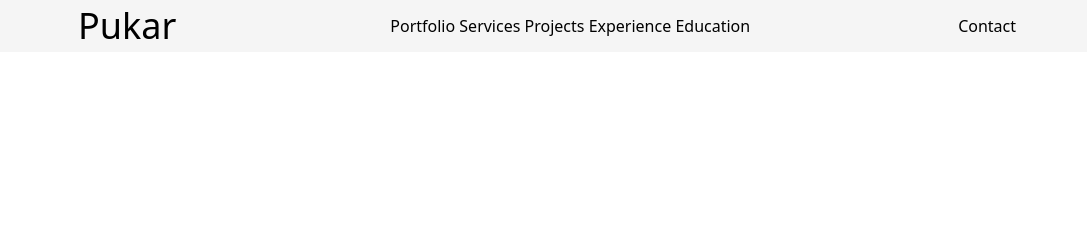
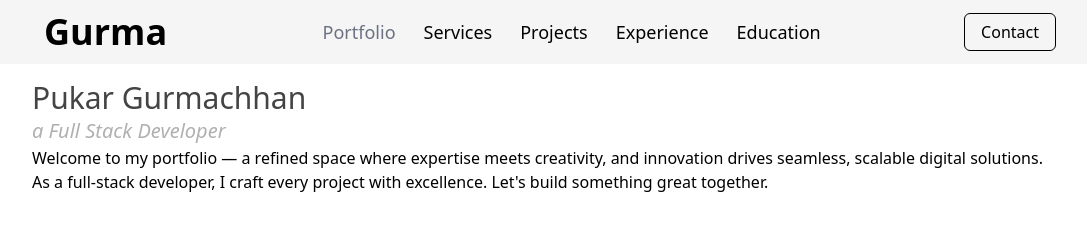
Before and after one commit to GurmachhanPukar1/GurmachhanPukar1.github.io, a website: page index.html in a window 1280 px wide. Shown: the whole page, without its empty margins (96-1183 px from the left). Drawn offline with Linux system fonts and the light colour scheme.

Commit message:
second commit

```diff
--- a/index.html
+++ b/index.html
@@ -1,5 +1,6 @@
 <!DOCTYPE html>
 <html lang="en">
+
 <head>
     <meta charset="UTF-8">
     <meta name="viewport" content="width=device-width, initial-scale=1.0">
@@ -7,32 +8,64 @@
     <link rel="stylesheet" href="/src/output.css">
     <style>
         .containerwidth {
-            width: 90%;
+            width: 80%;
             margin: auto;
         }
     </style>
 </head>
+
 <body>
 
     <header class="bg-[whitesmoke] sticky">
-        <nav class="flex justify-around containerwidth items-center">
-            <div class="text-4xl font-medium p-1.5">
-                <h1>Pukar</h1>
+        <nav class="flex justify-between containerwidth items-center">
+            <div class="text-4xl font-bold p-3">
+                <h1>Gurma</h1>
             </div>
 
-            <div class="">
-                <a href="http://">Portfolio</a>
-                <a href="http://">Services</a>
-                <a href="http://">Projects</a>
-                <a href="http://">Experience</a>
-                <a href="http://">Education</a>
+            <div class="flex gap-7 text-[18px]">
+                <a href="http://" class="hover: text-gray-500 f duration-150">Portfolio</a>
+                <a href="http://" class="hover:text-gray-500 duration-150">Services</a>
+                <a href="http://" class="hover:text-gray-500 duration-150">Projects</a>
+                <a href="http://" class="hover:text-gray-500 duration-150">Experience</a>
+                <a href="http://" class="hover:text-gray-500 duration-150">Education</a>
             </div>
 
             <div>
-                <button>Contact</button>
+                <button
+                    class="px-4 py-1.5 text-black border border-black rounded-md hover:bg-black hover:text-white transition">
+                    Contact
+                </button>
             </div>
         </nav>
     </header>
 
+
+    <main class="containerwidth py-4">
+
+        <div>
+            <h1 class="text-[#444444] text-3xl font-medium">Pukar Gurmachhan</h1>
+            <p class="italic text-[#B0B0B0] text-[20px]">a Full Stack Developer</p>
+            <p class="">Welcome to my portfolio — a refined space where expertise meets creativity, and innovation drives
+                seamless, scalable digital solutions. As a full-stack developer, I craft every project with excellence.
+                Let's build something great together.
+            </p>
+        </div>
+
+        <div></div>
+    </main>
+
+
 </body>
+
 </html>
+
+
+<!--    npx @tailwindcss/cli -i ./src/input.css -o ./src/output.css --watch    -->
+
+<!-- White (#FFFFFF): Use as the primary background color for a clean and spacious feel.
+
+Light Gray (#F5F5F5 or #EAEAEA): For subtle contrast in sections or as a secondary background.
+
+Medium Gray (#CCCCCC or #B0B0B0): For borders, dividers, or secondary text.
+
+Dark Gray (#333333 or #444444): For primary text, headings, and key elements to ensure readability -->
```
Also changed, not shown: src/output.css.
